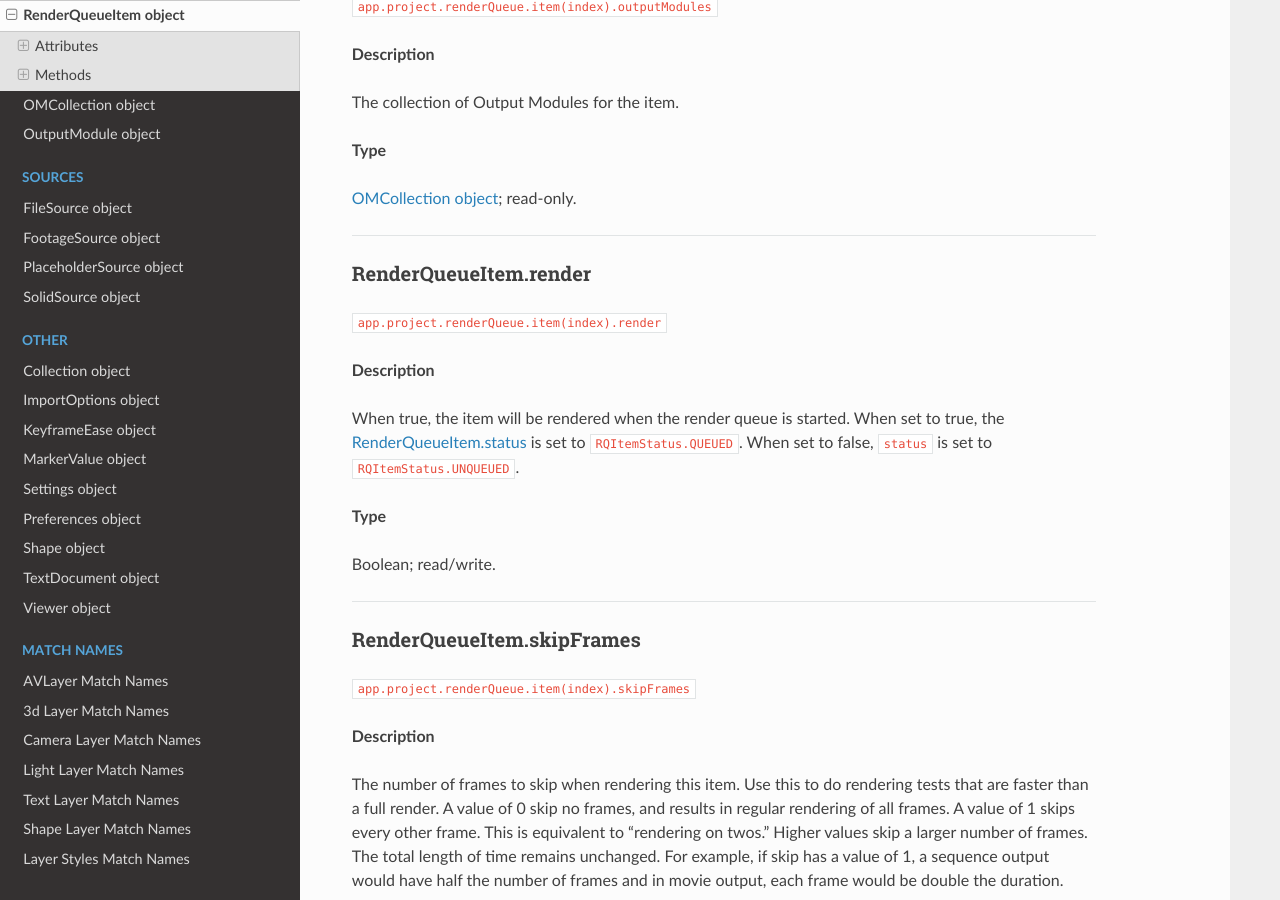
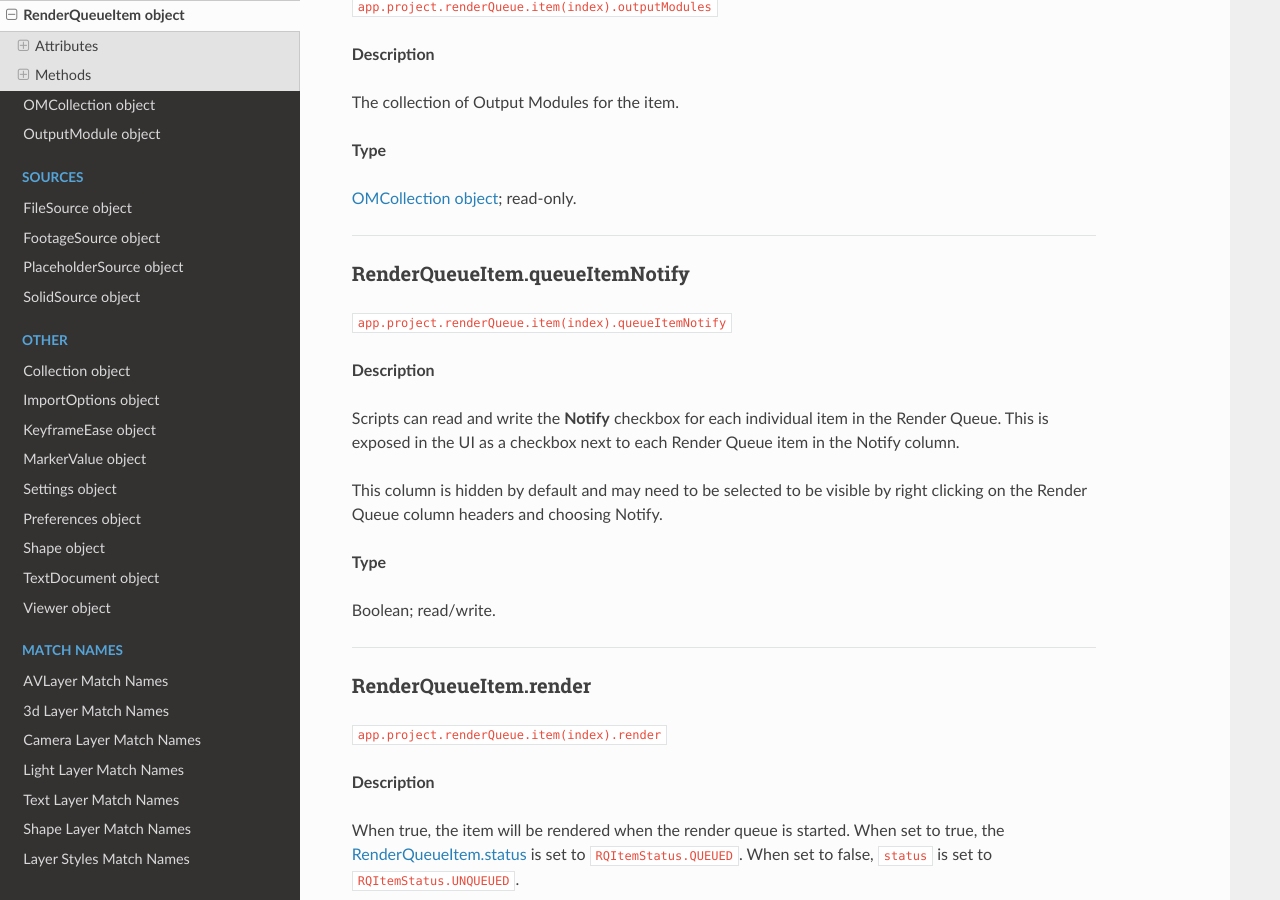
Before and after one commit to docsforadobe/after-effects-scripting-guide, a Sphinx documentation site: the page built from docs/renderqueue/renderqueueitem.rst, in a window 1280 px wide and 900 px high, scrolled down 2513 px. Built offline with Sphinx 7.4.7 and the Read the Docs theme 2.0.0, drawn with Linux system fonts in a browser that asks for light colours.

Commit message:
Add .queueItemNotify attribute to RenderQueueItem

```diff
--- a/docs/renderqueue/renderqueueitem.rst
+++ b/docs/renderqueue/renderqueueitem.rst
@@ -132,6 +132,25 @@ The collection of Output Modules for the item.
 **Type**
 
 :ref:`OMCollection`; read-only.
+
+----
+
+.. _RenderQueueItem.queueItemNotify:
+
+RenderQueueItem.queueItemNotify
+*********************************************
+
+``app.project.renderQueue.item(index).queueItemNotify``
+
+**Description**
+
+Scripts can read and write the **Notify** checkbox for each individual item in the Render Queue. This is exposed in the UI as a checkbox next to each Render Queue item in the Notify column.
+
+This column is hidden by default and may need to be selected to be visible by right clicking on the Render Queue column headers and choosing Notify.
+
+**Type**
+
+Boolean; read/write.
 
 ----
 
```
